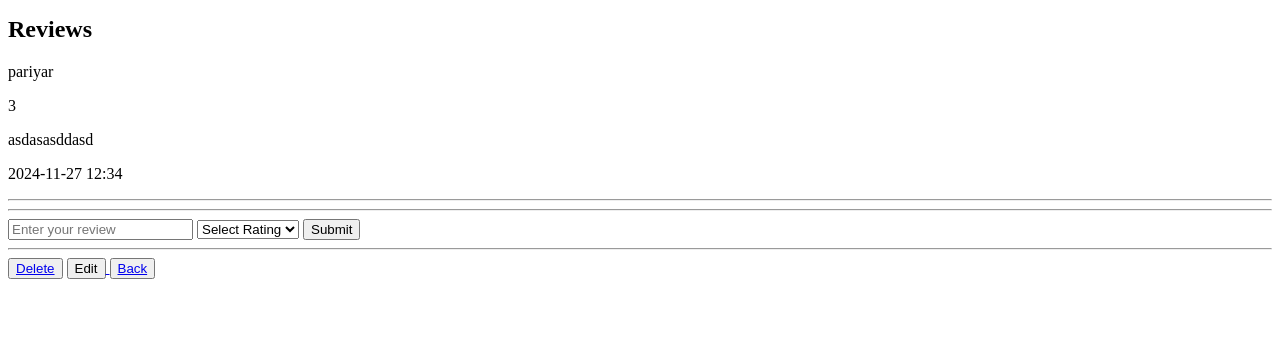
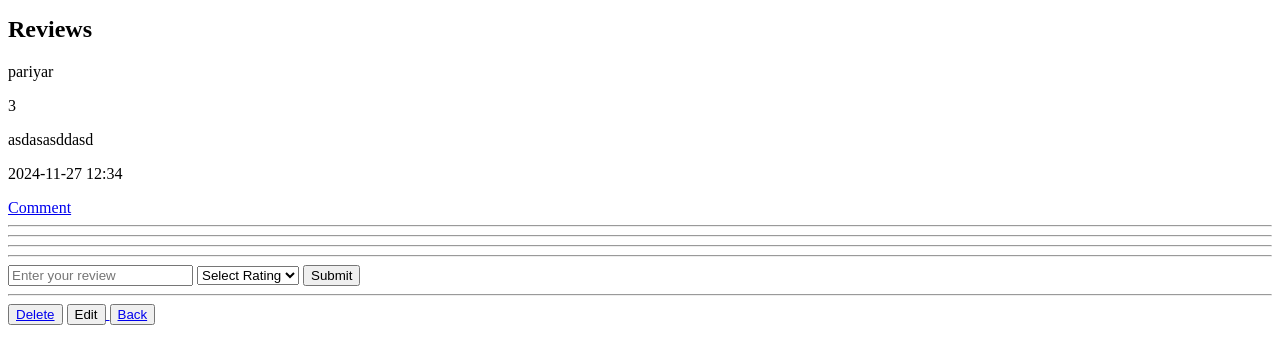
Before and after one commit to bmlpariyar/book_review_class-, a Django app: page /book_details/5 in a window 1280 px wide. Shown: the part 254-618 px from the top of the page. Run offline with Django 5.2, Linux system fonts and the light colour scheme; a user stored in the database is signed in; data comes from the database, SQL or seed files in the repository; both versions use the stored data as it was after the commit.

Commit message:
added comments to the review comment

```diff
--- a/BookReview/admin.py
+++ b/BookReview/admin.py
@@ -6,3 +6,4 @@ from .models import *
 admin.site.register(Author)
 admin.site.register(Book)
 admin.site.register(Review)
+admin.site.register(Comment)
--- a/BookReview/models.py
+++ b/BookReview/models.py
@@ -1,5 +1,6 @@
 from django.db import models
-from django.conf import settings
+from django.contrib.auth.models import User
+
 
 class Author(models.Model):
     name = models.CharField(max_length=150)
@@ -9,6 +10,8 @@ class Author(models.Model):
         null=True,
         blank=True
     )
+    created_at = models.DateTimeField(auto_now_add=True)
+    updated_at = models.DateTimeField(auto_now=True)
 
     def __str__(self):
         return self.name
@@ -23,6 +26,9 @@ class Book(models.Model):
         null=True,
         blank=True
     )
+    created_at = models.DateTimeField(auto_now_add=True)
+    updated_at = models.DateTimeField(auto_now=True)
+
 
     def __str__(self):
         return self.title
@@ -36,13 +42,24 @@ class Review(models.Model):
         (5, '5 Stars')
     ]
     book = models.ForeignKey(Book, on_delete=models.CASCADE, related_name='reviews')
-    user = models.ForeignKey(settings.AUTH_USER_MODEL, on_delete=models.CASCADE, related_name='reviews')
+    user = models.ForeignKey(User, on_delete=models.CASCADE, related_name='reviews')
     rating = models.IntegerField(choices=RATING_CHOICES)
     review_text = models.TextField()
     created_at = models.DateTimeField(auto_now_add=True)
+    updated_at = models.DateTimeField(auto_now=True)
 
     def __str__(self):
         return f"{self.user.username}'s review of {self.book.title}"
 
     class Meta:
         unique_together = ('book', 'user')
+
+class Comment(models.Model):
+    review = models.ForeignKey(Review, on_delete=models.CASCADE, related_name='comments')
+    user = models.ForeignKey(User, on_delete=models.CASCADE)
+    comment_text = models.TextField()
+    created_at = models.DateTimeField(auto_now_add=True)
+    updated_at = models.DateTimeField(auto_now=True)
+
+    def __str__(self):
+        return f"{self.user.username}'s comment on {self.review.book.title}"
--- /dev/null
+++ b/BookReview/templates/reviews/review_comment.html
@@ -0,0 +1,9 @@
+<div style="display: none"
+     class="comment-form"
+     id="comment-form-{{ review.id }}">
+    <form action="{% url "add_comment" review.id %}" method="post">
+        {% csrf_token %}
+        <input type="text" name="comment_text" id="comment_text">
+        <input type="submit" value="Submit">
+    </form>
+</div>
--- a/BookReview/templates/reviews/review_list.html
+++ b/BookReview/templates/reviews/review_list.html
@@ -4,20 +4,30 @@
   <p>{{ review.rating }}</p>
   <p>{{ review.review_text }}</p>
   <p>{{ review.created_at|date:"Y-m-d H:i" }}</p>
+  <a href="#" onclick="commentReview({{ review.id }})">Comment</a>
+  {% include "reviews/review_comment.html" %}
+  <hr>
   {% include "reviews/edit_review.html" %}
+  <hr>
+  <div style="padding-left: 40px">
+    {% for comment in review.comments.all %}
+      <p>{{ comment.user.username }}</p>
+      <p>{{ comment.comment_text }}</p>
+      <hr>
+    {% endfor %}
+  </div>
   {% if user.is_authenticated and review.user == user %}
     <div>
-  <button class="edit-button" onclick="editReview({{ review.id }})">
-    Edit
+      <button class="edit-button" onclick="editReview({{ review.id }})">Edit</button>
+      <button>
+        <a href="{% url 'delete_review' review.id %}">Delete</a>
       </button>
-  <button><a href="{% url 'delete_review' review.id %}">Delete</a></button>
     </div>
-{% endif%}
+  {% endif %}
   <hr />
 {% empty %}
   <p>No reviews yet. Be the first to review!</p>
 {% endfor %}
-
 <script>
   function editReview(reviewId) {
     document.querySelectorAll(".edit-form").forEach(function (form) {
@@ -26,4 +36,12 @@
     const form = document.getElementById("edit-form-" + reviewId);
     form.style.display = form.style.display === "none" || form.style.display === "" ? "block" : "none";
   }
+
+  function commentReview(reviewId) {
+    document.querySelectorAll(".comment-form").forEach(function (form) {
+      form.style.display = "none";
+    });
+    const form = document.getElementById("comment-form-" + reviewId);
+    form.style.display = form.style.display === "none" || form.style.display === "" ? "block" : "none";
+  }
 </script>
--- a/BookReview/urls.py
+++ b/BookReview/urls.py
@@ -1,5 +1,5 @@
 from django.urls import path
-from .views import index, book_details, new_book, delete_book, add_review, delete_review, edit_review
+from .views import *
 urlpatterns = [
     path("", index, name="index" ),
     path("book_details/<int:book_id>", book_details, name="book_details" ),
@@ -9,4 +9,5 @@ urlpatterns = [
     path("add_review/<int:book_id>", add_review, name="add_review" ),
     path("edit_review/<int:review_id>",edit_review, name="edit_review" ),
     path("delete_review/<int:review_id>", delete_review, name="delete_review" ),
+    path("add_comment/<int:review_id>", add_comment, name="add_comment" ),
 ]
--- a/BookReview/views.py
+++ b/BookReview/views.py
@@ -16,6 +16,9 @@ def book_details(request, book_id):
     review_ratings = Review.RATING_CHOICES
     context = {"book": book, "reviews": reviews, "review_ratings": review_ratings}
     return render(request, "books/book_details.html", context)
+
+
+
 @login_required
 def new_book(request, book_id=None):
     book = get_object_or_404(Book, id=book_id) if book_id else None
@@ -38,6 +41,8 @@ def delete_book(request, book_id):
         return redirect("/")
     except Exception as e:
         return HttpResponse(e)
+
+
 
 
 @login_required
@@ -79,3 +84,12 @@ def delete_review(request, review_id):
     except Exception as e:
         messages.error(request, e)
         return redirect(f"/book_details/{review.book.id}")
+
+@login_required
+def add_comment(request, review_id):
+    review = get_object_or_404(Review, id=review_id)
+    if request.method == "POST":
+        comment_text = request.POST.get("comment_text")
+        comment = review.comments.create(user=request.user, comment_text=comment_text)
+        return redirect(f"/book_details/{review.book.id}")
+    return redirect(f"/book_details/{review.book.id}")
```
Also changed, not shown: BookReview/migrations/0003_author_created_at_author_updated_at_book_created_at_and_more.py (added), db.sqlite3. Lines whose indentation alone changed are shown as unchanged.
